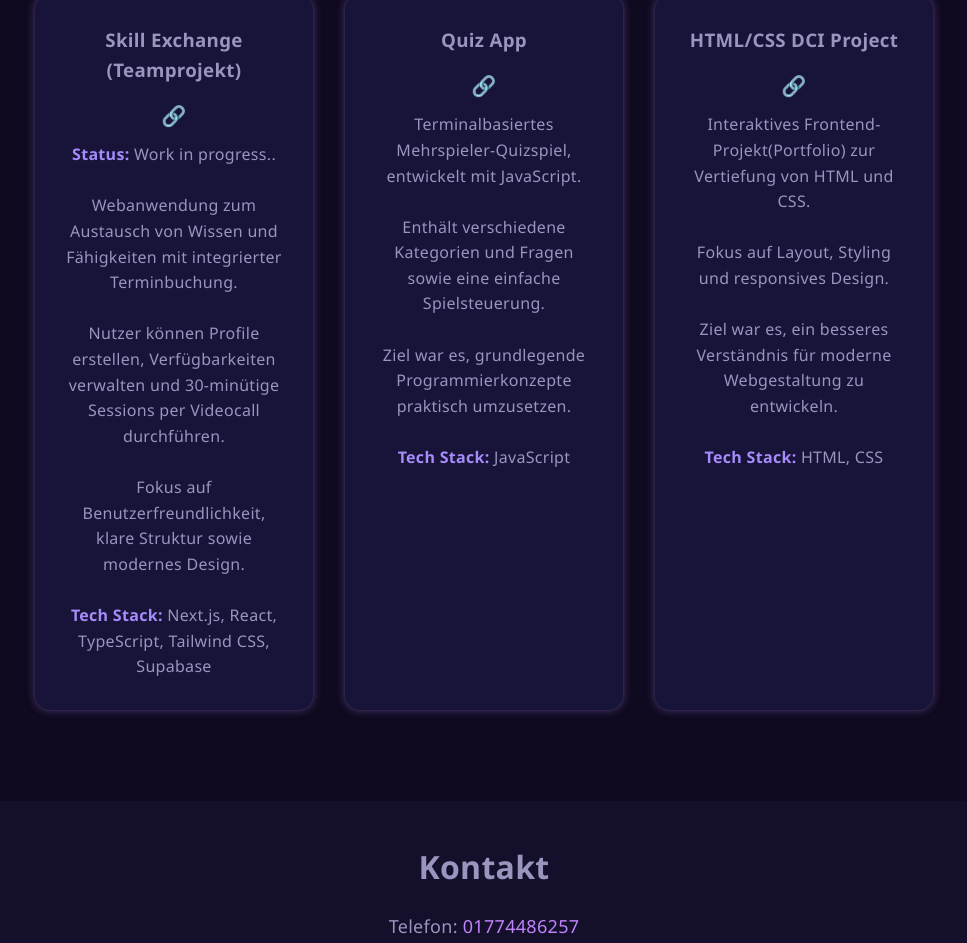
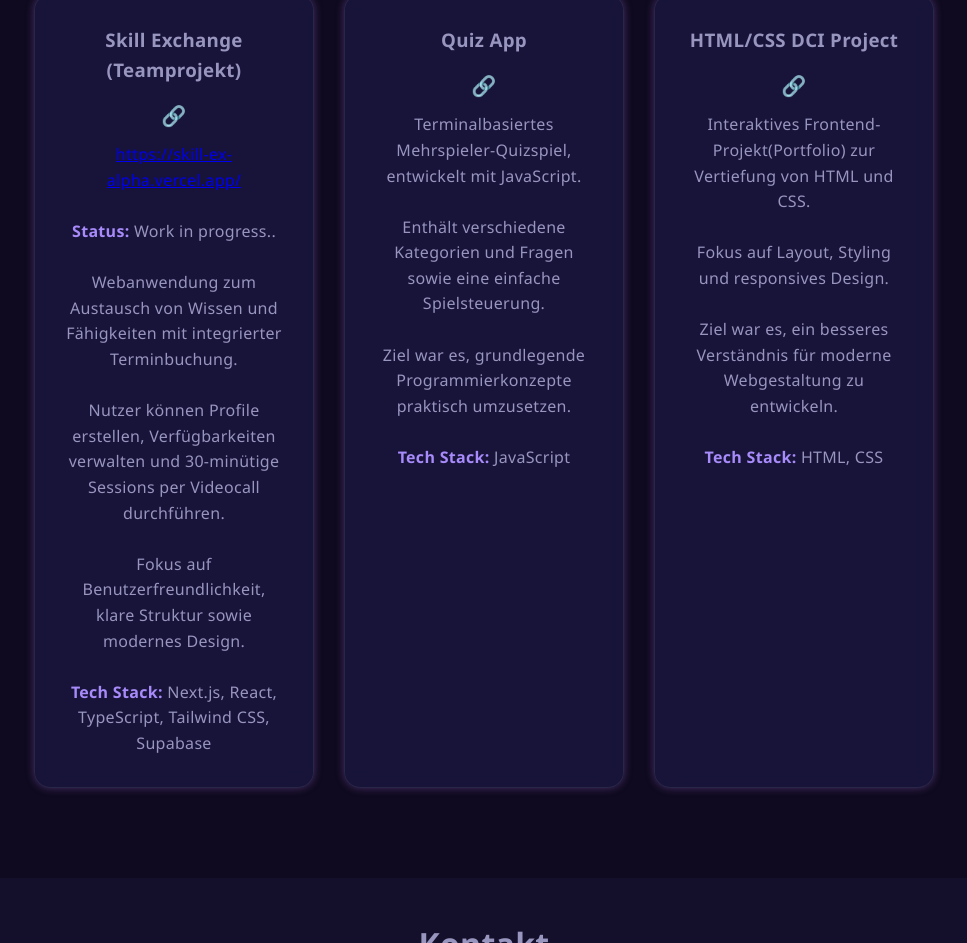
Before and after one commit to RonjaSingh/RonjaSingh.github.io, a plain HTML site: page index.html in a window 1280 px wide. Shown: the part 1584-2527 px from the top of the page, without its empty margins (156-1123 px from the left). Drawn offline with Linux system fonts and the light colour scheme.

Commit message:
add link to skillex projekt

```diff
--- a/index.html
+++ b/index.html
@@ -64,6 +64,7 @@
         <h3>Skill Exchange (Teamprojekt)</h3>
         <a href="https://github.com/RonjaSingh/skillEx" target="_blank" class="project-icon">🔗</a>
         <br>
+        <a href="https://skill-ex-alpha.vercel.app/">https://skill-ex-alpha.vercel.app/</a> <br></br>
         <strong>Status:</strong> Work in progress..
         <br><br>
         <p>
```
